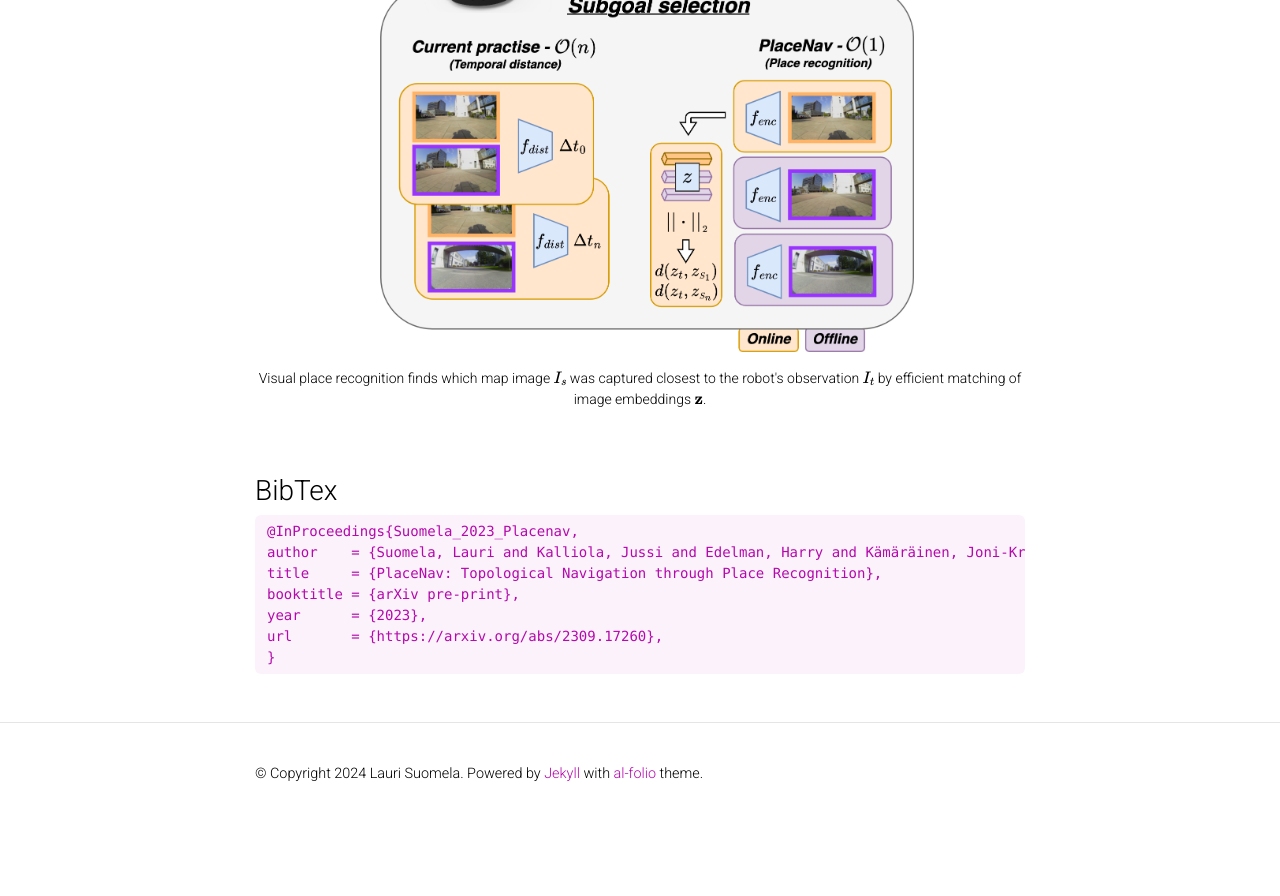
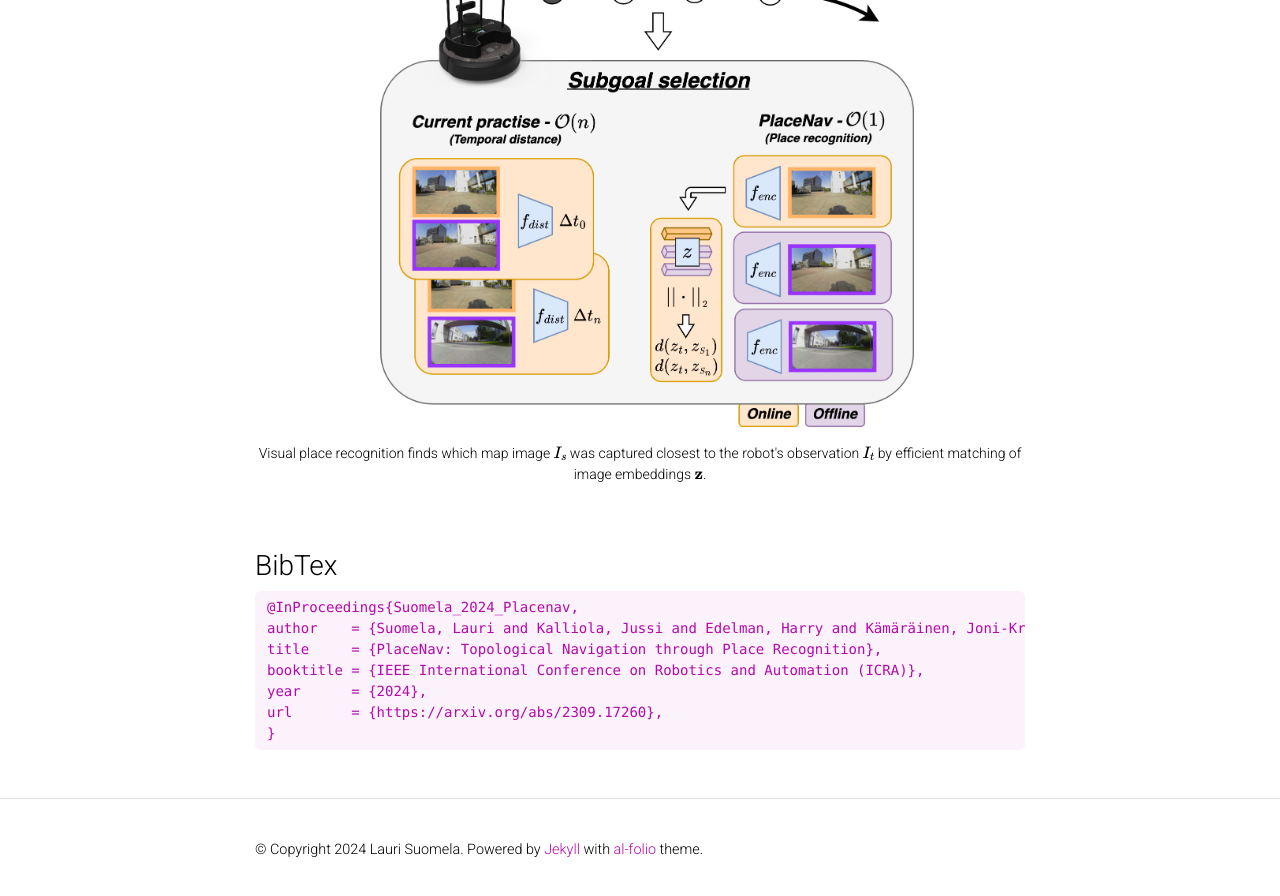
Before and after one commit to lasuomela/lasuomela.github.io, a Jekyll site: the page built from _projects/placenav.md, in a window 1280 px wide and 900 px high, scrolled down 2575 px. Shown: the top 896 px of the window. Built offline with Jekyll 4.4.1, drawn with Linux system fonts in a browser that asks for light colours; full-size pictures stand in for the smaller copies a plugin makes; comment, search, counter and statistics services are not loaded; a style sheet for code colours, icons or effects is not loaded; before the commit the page ends 3400 px from its top, so only the background shows below that.

Commit message:
Updated PlaceNav cite info

```diff
--- a/_bibliography/papers.bib
+++ b/_bibliography/papers.bib
@@ -1,11 +1,11 @@
 ---
 ---
 
-@article{Suomela_2023_Placenav,
+@InProceedings{Suomela_2024_Placenav,
 author    = {Suomela, Lauri and Kalliola, Jussi and Edelman, Harry and Kämäräinen, Joni-Kristian},
 title     = {PlaceNav: Topological Navigation through Place Recognition},
-journal = {arXiv pre-print},
-year      = {2023},
+booktitle = {Proceedings of the IEEE International Conference on Robotics and Automation (ICRA)},
+year      = {2024},
 bibtex_show={true},
 preview={placenav.webp},
 arxiv={2309.17260},
--- a/_projects/placenav.md
+++ b/_projects/placenav.md
@@ -4,6 +4,7 @@
 permalink: /placenav/
 coauthors: [Suomela, Kalliola, Edelman, Kämäräinen]
 affliations: Tampere University
+venue: ICRA 2024
 arxiv: https://arxiv.org/abs/2309.17260
 github: https://github.com/lasuomela/placenav
 img: /assets/img/publication_preview/carla.gif
@@ -46,7 +47,7 @@
 <h2 style="text-align: center;">Navigation examples</h2>
 <div class="video-wrap">
   <div class="video-container">
-    <iframe src="https://www.youtube.com/embed/g-MZbf68Dlc" title="PlaceNav navigation examples" frameborder="0" allow="accelerometer; autoplay; clipboard-write; encrypted-media; gyroscope; picture-in-picture; web-share" allowfullscreen></iframe>
+    <iframe src="https://www.youtube.com/embed/4dzoRZrBsYw" title="PlaceNav navigation examples" frameborder="0" allow="accelerometer; autoplay; clipboard-write; encrypted-media; gyroscope; picture-in-picture; web-share" allowfullscreen></iframe>
   </div>
 </div>
 
@@ -85,10 +86,10 @@
 <br>
 ### BibTex
 
-    @InProceedings{Suomela_2023_Placenav,
+    @InProceedings{Suomela_2024_Placenav,
     author    = {Suomela, Lauri and Kalliola, Jussi and Edelman, Harry and Kämäräinen, Joni-Kristian},
     title     = {PlaceNav: Topological Navigation through Place Recognition},
-    booktitle = {arXiv pre-print},
-    year      = {2023},
+    booktitle = {IEEE International Conference on Robotics and Automation (ICRA)},
+    year      = {2024},
     url       = {https://arxiv.org/abs/2309.17260},
     }
```
Also changed, not shown: _projects/carla_vloc_benchmark.md (+0 -1 lines).
